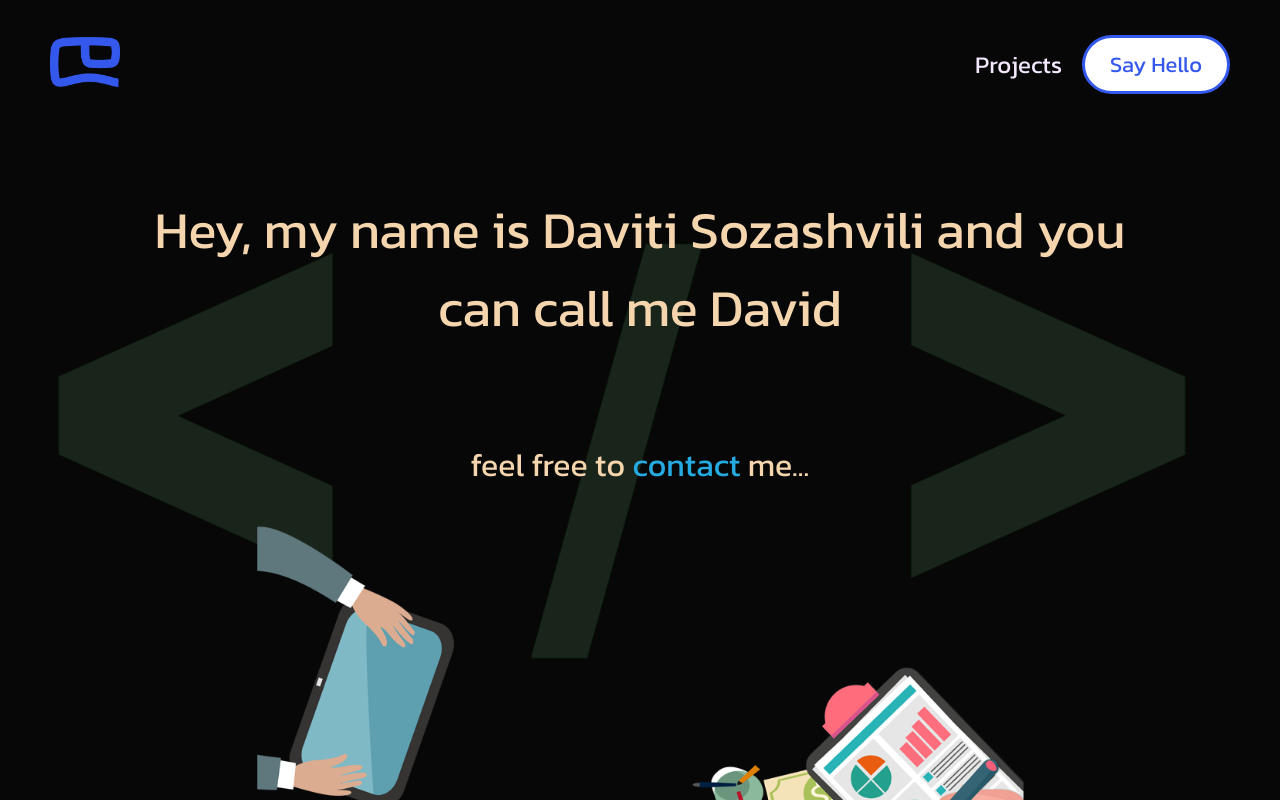
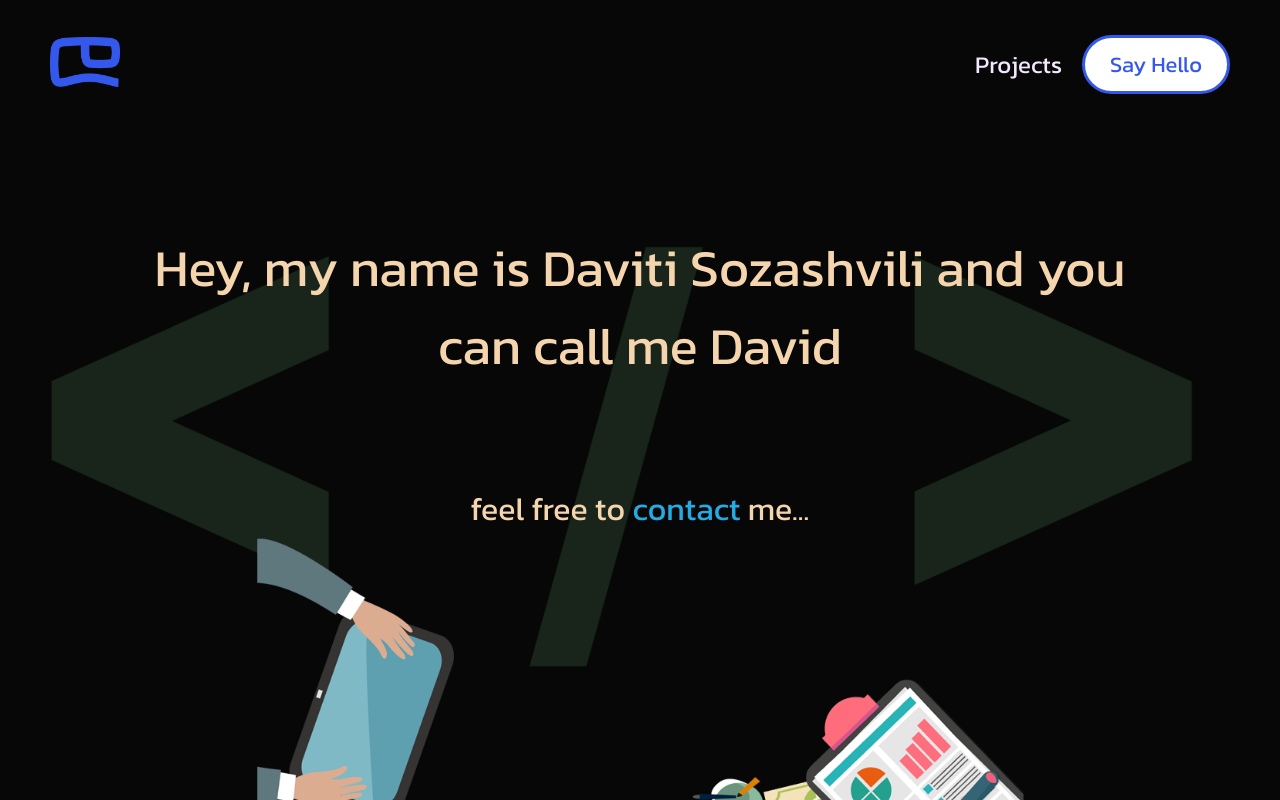
Before and after one commit to davidsoz/portfolio, a React (Create React App) app: page / in a window 1280 px wide. Shown: the top 800 px of the page. Built offline with nearby package versions, Linux system fonts and the light colour scheme.

Commit message:
image size

```diff
--- a/src/App.js
+++ b/src/App.js
@@ -40,12 +40,12 @@ function App() {
 						:
 						<div>
 							<Aboutme>
-								<p>
+								<div>
 									Hey, my name is Daviti Sozashvili and you can call me David
-								</p>
-								<p>
+								</div>
+								<div>
 									feel free to <span onClick={showModalHandler}>contact</span> me...
-								</p>
+								</div>
 							</Aboutme>
 							<Avatar>
 								<img src={web} />
@@ -65,13 +65,13 @@ const Aboutme = styled.div`
 	flex-direction: column;
 	align-items: center;
 	user-select: none;
-	p:first-child {
+	div:first-child {
 		max-width: 1000px;
 		text-align: center;
 		font-size: 52px;
-		padding: 10px;
+		padding: 100px;
 	}
-	p:last-child {
+	div:last-child {
 		max-width: 1000px;
 		text-align: center;
 		font-size: 32px;
```
